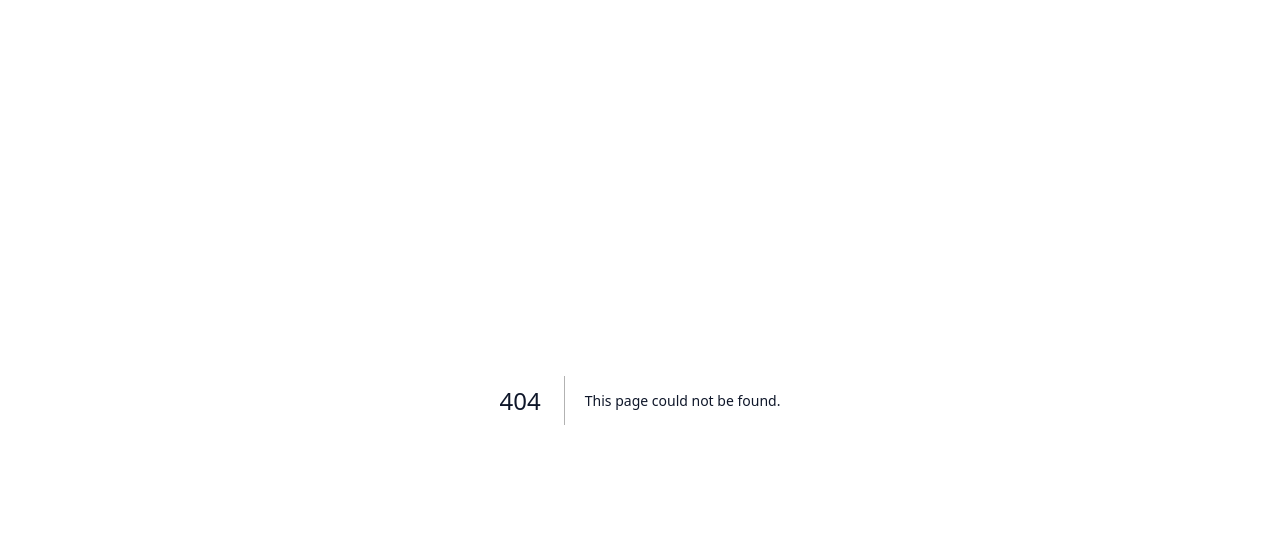
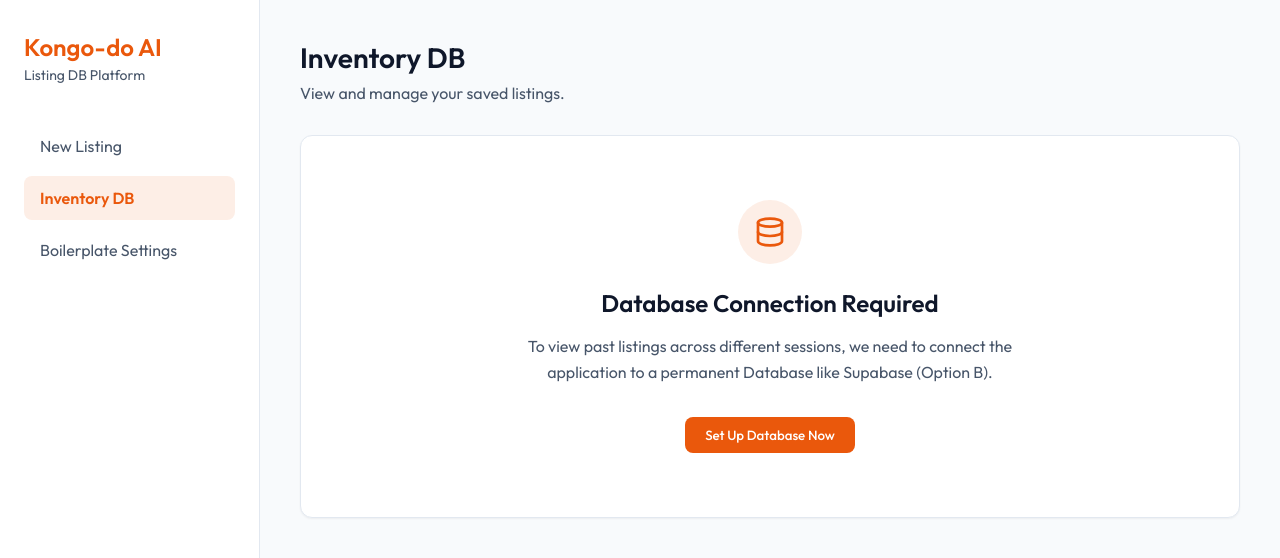
Before and after one commit to piy-ushk/ai-listing-tool-for-yahoo, a Next.js app: page /inventory in a window 1280 px wide. Before the commit this address had no page. Shown: the top 558 px of the page. Built offline with nearby package versions, Linux system fonts and the light colour scheme.

Commit message:
feat: Add routing and placeholder pages for Inventory and Settings

```diff
--- /dev/null
+++ b/src/app/inventory/page.tsx
@@ -0,0 +1,52 @@
+import React from 'react';
+import Link from 'next/link';
+import '../globals.css';
+
+export default function InventoryPage() {
+  return (
+    <div className="app-container">
+      {/* Sidebar */}
+      <aside className="sidebar">
+        <div style={{ marginBottom: '40px' }}>
+          <h2 style={{ fontSize: '24px', color: 'var(--accent-primary)' }}>Kongo-do AI</h2>
+          <p style={{ color: 'var(--text-secondary)', fontSize: '14px', marginTop: '4px' }}>Listing DB Platform</p>
+        </div>
+
+        <nav style={{ display: 'flex', flexDirection: 'column', gap: '8px' }}>
+          <Link href="/" style={{ padding: '12px 16px', color: 'var(--text-secondary)' }}>
+            New Listing
+          </Link>
+          <Link href="/inventory" style={{ padding: '12px 16px', background: 'rgba(234, 88, 12, 0.1)', color: 'var(--accent-primary)', borderRadius: 'var(--radius-sm)', fontWeight: 600 }}>
+            Inventory DB
+          </Link>
+          <Link href="/settings" style={{ padding: '12px 16px', color: 'var(--text-secondary)' }}>
+            Boilerplate Settings
+          </Link>
+        </nav>
+      </aside>
+
+      {/* Main Content */}
+      <main className="main-content">
+        <header className="animate-fade-up" style={{ marginBottom: '32px' }}>
+          <h1 style={{ fontSize: '28px', marginBottom: '8px' }}>Inventory DB</h1>
+          <p style={{ color: 'var(--text-secondary)' }}>View and manage your saved listings.</p>
+        </header>
+
+        <section className="glass-card animate-fade-up delay-100" style={{ padding: '64px', textAlign: 'center' }}>
+          <div style={{ width: '64px', height: '64px', borderRadius: '50%', background: 'rgba(234, 88, 12, 0.1)', display: 'flex', alignItems: 'center', justifyContent: 'center', margin: '0 auto 24px', color: 'var(--accent-primary)' }}>
+            <svg width="32" height="32" viewBox="0 0 24 24" fill="none" stroke="currentColor" strokeWidth="2" strokeLinecap="round" strokeLinejoin="round">
+              <ellipse cx="12" cy="5" rx="9" ry="3"></ellipse>
+              <path d="M21 12c0 1.66-4 3-9 3s-9-1.34-9-3"></path>
+              <path d="M3 5v14c0 1.66 4 3 9 3s9-1.34 9-3V5"></path>
+            </svg>
+          </div>
+          <h2 style={{ fontSize: '24px', marginBottom: '16px' }}>Database Connection Required</h2>
+          <p style={{ color: 'var(--text-secondary)', maxWidth: '500px', margin: '0 auto 32px', lineHeight: '1.6' }}>
+            To view past listings across different sessions, we need to connect the application to a permanent Database like Supabase (Option B).
+          </p>
+          <button className="btn-primary">Set Up Database Now</button>
+        </section>
+      </main>
+    </div>
+  );
+}
--- a/src/app/page.tsx
+++ b/src/app/page.tsx
@@ -1,6 +1,7 @@
 "use client";
 
 import React, { useState } from 'react';
+import Link from 'next/link';
 import './globals.css';
 
 // Pre-defined boilerplates
@@ -128,15 +129,15 @@ export default function Home() {
         </div>
 
         <nav style={{ display: 'flex', flexDirection: 'column', gap: '8px' }}>
-          <a href="#" style={{ padding: '12px 16px', background: 'rgba(234, 88, 12, 0.1)', color: 'var(--accent-primary)', borderRadius: 'var(--radius-sm)', fontWeight: 600 }}>
+          <Link href="/" style={{ padding: '12px 16px', background: 'rgba(234, 88, 12, 0.1)', color: 'var(--accent-primary)', borderRadius: 'var(--radius-sm)', fontWeight: 600 }}>
             New Listing
-          </a>
-          <a href="#" style={{ padding: '12px 16px', color: 'var(--text-secondary)' }}>
+          </Link>
+          <Link href="/inventory" style={{ padding: '12px 16px', color: 'var(--text-secondary)' }}>
             Inventory DB
-          </a>
-          <a href="#" style={{ padding: '12px 16px', color: 'var(--text-secondary)' }}>
+          </Link>
+          <Link href="/settings" style={{ padding: '12px 16px', color: 'var(--text-secondary)' }}>
             Boilerplate Settings
-          </a>
+          </Link>
         </nav>
 
         {/* Batch Queue Widget */}
--- /dev/null
+++ b/src/app/settings/page.tsx
@@ -0,0 +1,54 @@
+import React from 'react';
+import Link from 'next/link';
+import '../globals.css';
+
+export default function SettingsPage() {
+  return (
+    <div className="app-container">
+      {/* Sidebar */}
+      <aside className="sidebar">
+        <div style={{ marginBottom: '40px' }}>
+          <h2 style={{ fontSize: '24px', color: 'var(--accent-primary)' }}>Kongo-do AI</h2>
+          <p style={{ color: 'var(--text-secondary)', fontSize: '14px', marginTop: '4px' }}>Listing DB Platform</p>
+        </div>
+
+        <nav style={{ display: 'flex', flexDirection: 'column', gap: '8px' }}>
+          <Link href="/" style={{ padding: '12px 16px', color: 'var(--text-secondary)' }}>
+            New Listing
+          </Link>
+          <Link href="/inventory" style={{ padding: '12px 16px', color: 'var(--text-secondary)' }}>
+            Inventory DB
+          </Link>
+          <Link href="/settings" style={{ padding: '12px 16px', background: 'rgba(234, 88, 12, 0.1)', color: 'var(--accent-primary)', borderRadius: 'var(--radius-sm)', fontWeight: 600 }}>
+            Boilerplate Settings
+          </Link>
+        </nav>
+      </aside>
+
+      {/* Main Content */}
+      <main className="main-content">
+        <header className="animate-fade-up" style={{ marginBottom: '32px' }}>
+          <h1 style={{ fontSize: '28px', marginBottom: '8px' }}>Boilerplate Settings</h1>
+          <p style={{ color: 'var(--text-secondary)' }}>Manage your reusable listing templates.</p>
+        </header>
+
+        <section className="glass-card animate-fade-up delay-100" style={{ padding: '64px', textAlign: 'center' }}>
+          <div style={{ width: '64px', height: '64px', borderRadius: '50%', background: 'rgba(234, 88, 12, 0.1)', display: 'flex', alignItems: 'center', justifyContent: 'center', margin: '0 auto 24px', color: 'var(--accent-primary)' }}>
+            <svg width="32" height="32" viewBox="0 0 24 24" fill="none" stroke="currentColor" strokeWidth="2" strokeLinecap="round" strokeLinejoin="round">
+              <path d="M14 2H6a2 2 0 0 0-2 2v16a2 2 0 0 0 2 2h12a2 2 0 0 0 2-2V8z"></path>
+              <polyline points="14 2 14 8 20 8"></polyline>
+              <line x1="16" y1="13" x2="8" y2="13"></line>
+              <line x1="16" y1="17" x2="8" y2="17"></line>
+              <polyline points="10 9 9 9 8 9"></polyline>
+            </svg>
+          </div>
+          <h2 style={{ fontSize: '24px', marginBottom: '16px' }}>Database Connection Required</h2>
+          <p style={{ color: 'var(--text-secondary)', maxWidth: '500px', margin: '0 auto 32px', lineHeight: '1.6' }}>
+            To create and save custom templates across different sessions, we need to connect the application to a permanent Database like Supabase (Option B).
+          </p>
+          <button className="btn-primary">Set Up Database Now</button>
+        </section>
+      </main>
+    </div>
+  );
+}
```
